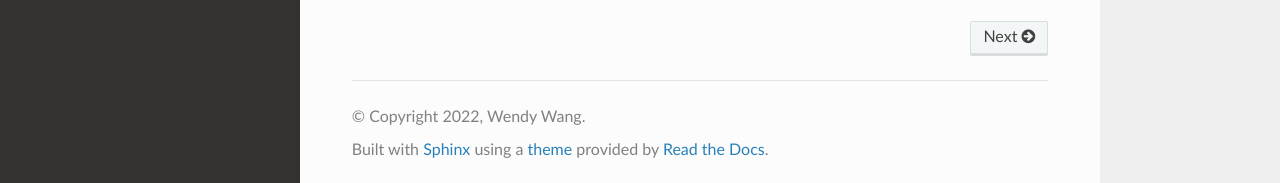
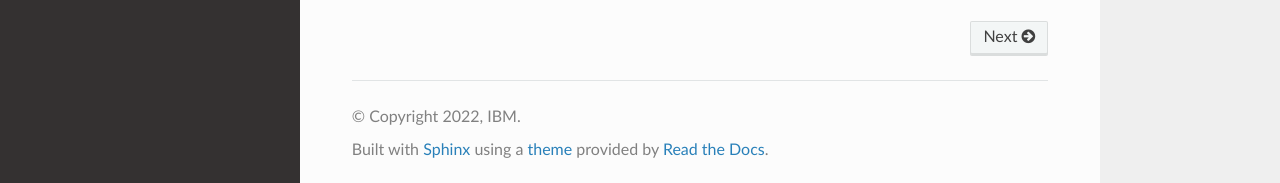
Before and after one commit to IBM/CPD-Custom-Image-CLI, a Sphinx documentation site: the page built from docs/index.rst, in a window 1280 px wide and 900 px high, scrolled down 698 px. Shown: the part 714-897 px from the top of the window. Built offline with Sphinx 7.4.7 and the Read the Docs theme 2.0.0, drawn with Linux system fonts in a browser that asks for light colours.

Commit message:
Update conf.py
technically it should be IBM :)

```diff
--- a/docs/conf.py
+++ b/docs/conf.py
@@ -7,7 +7,7 @@
 # https://www.sphinx-doc.org/en/master/usage/configuration.html#project-information
 
 project = 'custom-image-cli'
-copyright = '2022, Wendy Wang'
+copyright = '2022, IBM'
 author = 'Wendy Wang'
 release = '1.0'
 
```
